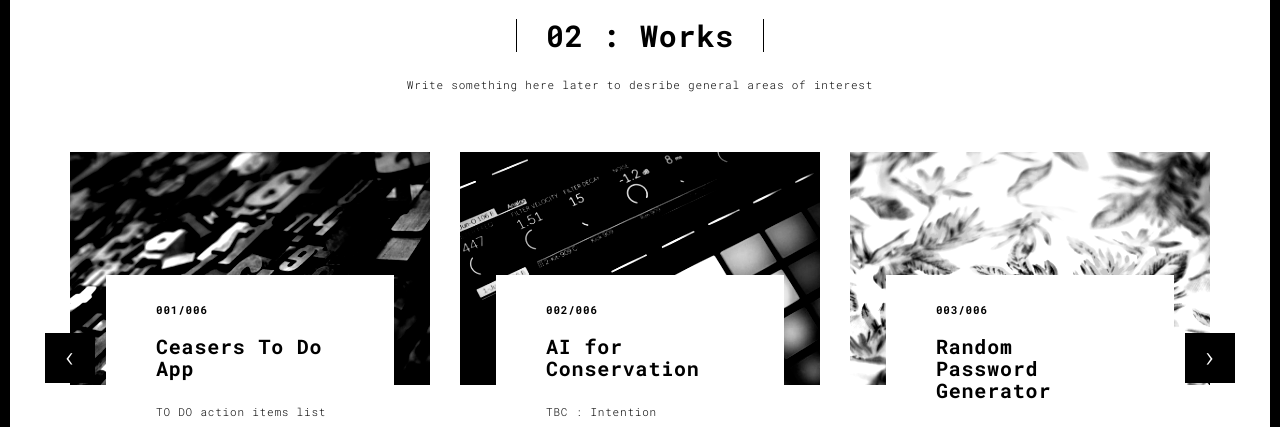
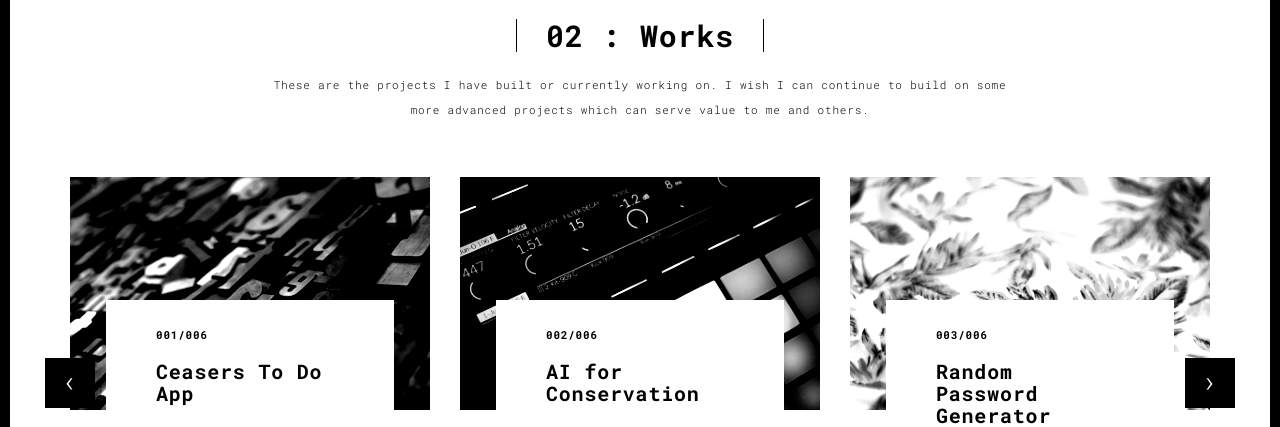
Before and after one commit to rahulsaini1688/Portfo, a Flask app: page /works.html in a window 1280 px wide. Shown: the part 90-517 px from the top of the page. Run offline with Flask 2, Linux system fonts and the light colour scheme; some libraries are stand-ins or nearby versions.

Commit message:
Updated the title description in 'Works' page.

```diff
--- a/templates/works.html
+++ b/templates/works.html
@@ -57,7 +57,8 @@
       <div class="col-sm-8 col-sm-offset-2 section-container-spacer">
         <div class="text-center">
           <h1 class="h2">02 : Works</h1>
-          <p>Write something here later to desribe general areas of interest</p>
+          <p>These are the projects I have built or currently working on. I wish I can continue to build on
+          some more advanced projects which can serve value to me and others.</p>
         </div>
       </div>
 
```
